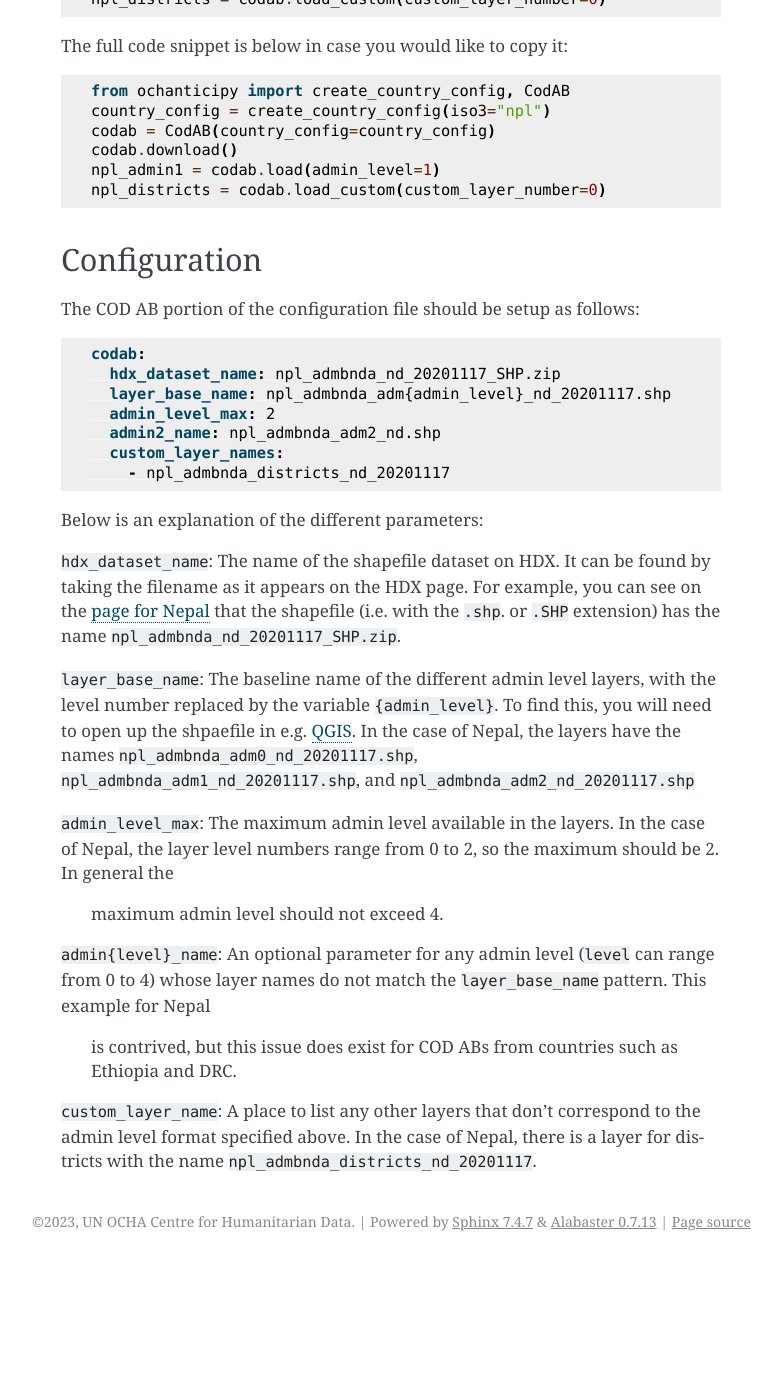
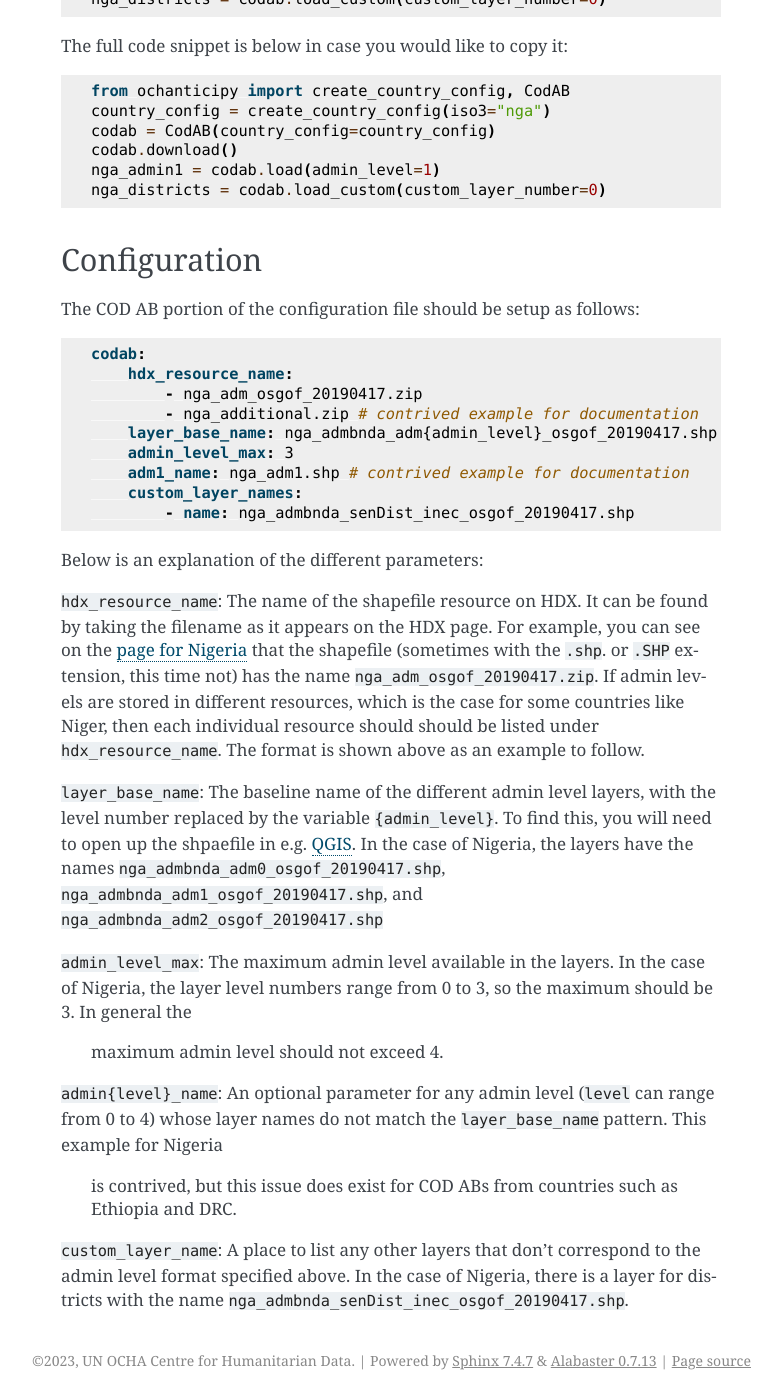
Before and after one commit to OCHA-DAP/ocha-anticipy, a Sphinx documentation site: the page built from docs/datasources/codab.rst, in a window 1280 px wide and 1400 px high, scrolled down 1007 px. Shown: the whole window, without its empty margins (359-1141 px from the left). Built offline with Sphinx 7.4.7, drawn with Linux system fonts in a browser that asks for light colours; before the commit the page ends 2268 px from its top, so only the background shows below that; some of the changed text lies outside the part shown.

Commit message:
Improve CODAB docs

```diff
--- a/docs/datasources/codab.rst
+++ b/docs/datasources/codab.rst
@@ -25,7 +25,7 @@ for the country you would like to use:
 .. code-block:: python
 
     from ochanticipy import create_country_config
-    country_config = create_country_config(iso3="npl")
+    country_config = create_country_config(iso3="nga")
 
 Next you need to instantiate the CodAB class with the country config:
 
@@ -45,26 +45,26 @@ GeoPandas dataframe:
 
 .. code-block:: python
 
-    npl_admin1 = codab.load(admin_level=1)
+    nga_admin1 = codab.load(admin_level=1)
 
 Some COD AB files have additional layers that don't correspond to
-an admin level. For example, Nepal has a districts layer, which
+an admin level. For example, Nigeria has a districts layer, which
 is provided in the config file as the first custom layer:
 
 .. code-block:: python
 
-    npl_districts = codab.load_custom(custom_layer_number=0)
+    nga_districts = codab.load_custom(custom_layer_number=0)
 
 The full code snippet is below in case you would like to copy it:
 
 .. code-block:: python
 
     from ochanticipy import create_country_config, CodAB
-    country_config = create_country_config(iso3="npl")
+    country_config = create_country_config(iso3="nga")
     codab = CodAB(country_config=country_config)
     codab.download()
-    npl_admin1 = codab.load(admin_level=1)
-    npl_districts = codab.load_custom(custom_layer_number=0)
+    nga_admin1 = codab.load(admin_level=1)
+    nga_districts = codab.load_custom(custom_layer_number=0)
 
 Configuration
 -------------
@@ -75,35 +75,39 @@ should be setup as follows:
 .. code-block:: yaml
 
     codab:
-      hdx_dataset_name: npl_admbnda_nd_20201117_SHP.zip
-      layer_base_name: npl_admbnda_adm{admin_level}_nd_20201117.shp
-      admin_level_max: 2
-      admin2_name: npl_admbnda_adm2_nd.shp
-      custom_layer_names:
-        - npl_admbnda_districts_nd_20201117
+        hdx_resource_name:
+            - nga_adm_osgof_20190417.zip
+            - nga_additional.zip # contrived example for documentation
+        layer_base_name: nga_admbnda_adm{admin_level}_osgof_20190417.shp
+        admin_level_max: 3
+        adm1_name: nga_adm1.shp # contrived example for documentation
+        custom_layer_names:
+            - name: nga_admbnda_senDist_inec_osgof_20190417.shp
 
 Below is an explanation of the different parameters:
 
-``hdx_dataset_name``: The name of the shapefile dataset on HDX. It can be found by taking
+``hdx_resource_name``: The name of the shapefile resource on HDX. It can be found by taking
 the filename as it appears on the HDX page. For example, you can see on the
-`page for Nepal <https://data.humdata.org/dataset/cod-ab-npl>`_ that the shapefile
-(i.e. with the ``.shp``. or ``.SHP`` extension) has the name
-``npl_admbnda_nd_20201117_SHP.zip``.
+`page for Nigeria <https://data.humdata.org/dataset/cod-ab-nga>`_ that the shapefile
+(sometimes with the ``.shp``. or ``.SHP`` extension, this time not) has the name
+``nga_adm_osgof_20190417.zip``. If admin levels are stored in different resources, which is
+the case for some countries like Niger, then each individual resource should should be listed
+under ``hdx_resource_name``. The format is shown above as an example to follow.
 
 ``layer_base_name``: The baseline name of the different admin level layers, with the
 level number replaced by the variable ``{admin_level}``. To find this, you will need
 to open up the shpaefile in e.g. `QGIS <https://www.qgis.org/en/site/>`_.
-In the case of Nepal, the layers have the names ``npl_admbnda_adm0_nd_20201117.shp``,
-``npl_admbnda_adm1_nd_20201117.shp``, and ``npl_admbnda_adm2_nd_20201117.shp``
+In the case of Nigeria, the layers have the names ``nga_admbnda_adm0_osgof_20190417.shp``,
+``nga_admbnda_adm1_osgof_20190417.shp``, and ``nga_admbnda_adm2_osgof_20190417.shp``
 
-``admin_level_max``: The maximum admin level available in the layers. In the case of Nepal,
-the layer level numbers range from 0 to 2, so the maximum should be 2. In general the
+``admin_level_max``: The maximum admin level available in the layers. In the case of Nigeria,
+the layer level numbers range from 0 to 3, so the maximum should be 3. In general the
  maximum admin level should not exceed 4.
 
 ``admin{level}_name``: An optional parameter for any admin level (``level`` can range from 0 to 4)
-whose layer names do not match the ``layer_base_name`` pattern. This example for Nepal
+whose layer names do not match the ``layer_base_name`` pattern. This example for Nigeria
  is contrived, but this issue does exist for COD ABs from countries such as Ethiopia and DRC.
 
 ``custom_layer_name``: A place to list any other layers that don't correspond to the
-admin level format specified above. In the case of Nepal, there is a layer for districts
-with the name ``npl_admbnda_districts_nd_20201117``.
+admin level format specified above. In the case of Nigeria, there is a layer for districts
+with the name ``nga_admbnda_senDist_inec_osgof_20190417.shp``.
--- a/src/ochanticipy/config/countries/eth.yaml
+++ b/src/ochanticipy/config/countries/eth.yaml
@@ -3,7 +3,7 @@ codab:
   hdx_resource_name: ETH Administrative Divisions Shapefiles.zip
   layer_base_name: eth_admbnda_adm{admin_level}_csa_bofed_20201008.shp
   admin_level_max: 3
-  admin0_name: eth_admbnda_adm0_csa_bofedb_itos_2021
+  admin0_name: eth_admbnda_adm0_csa_bofedb_itos_2021.shp
 fewsnet:
   region_name: east-africa
 glofas:
```
